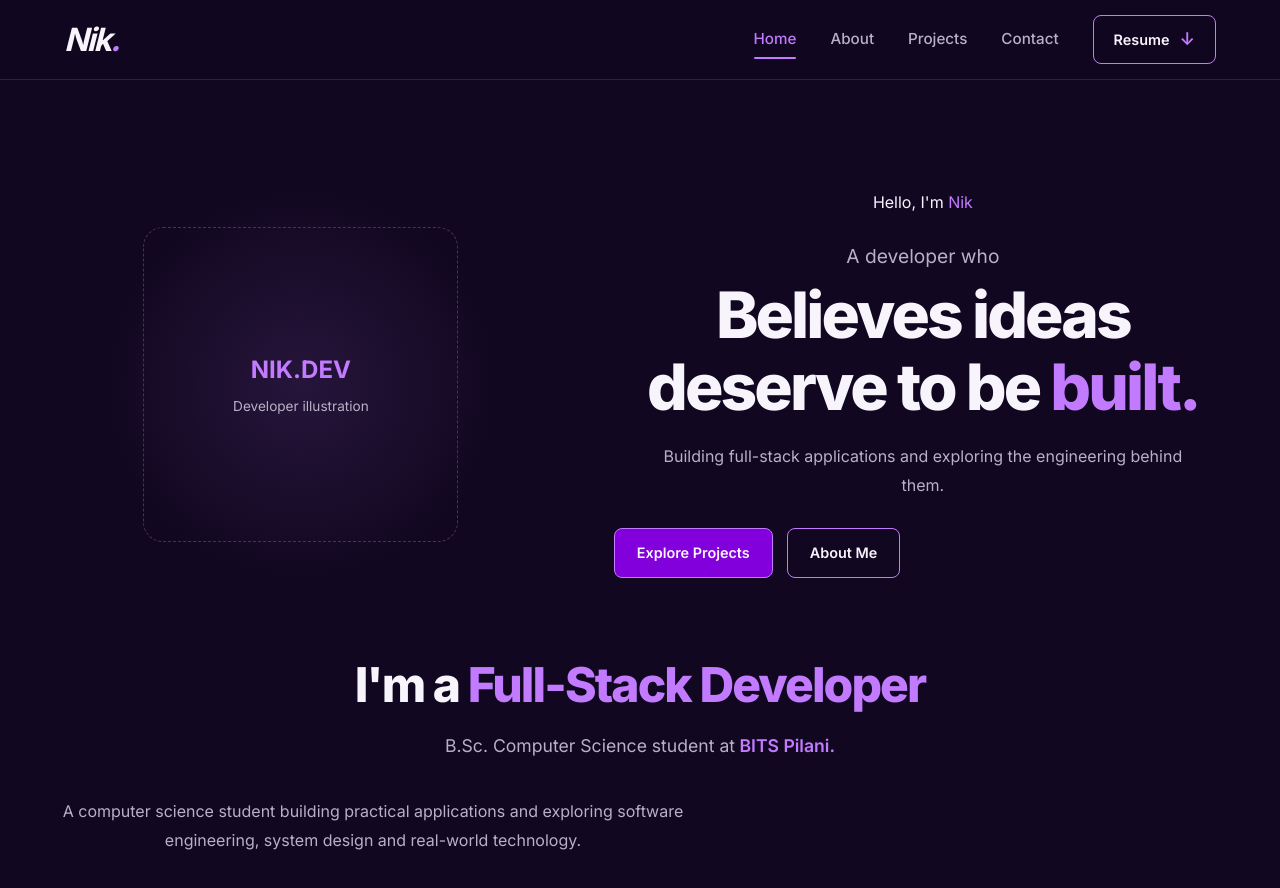
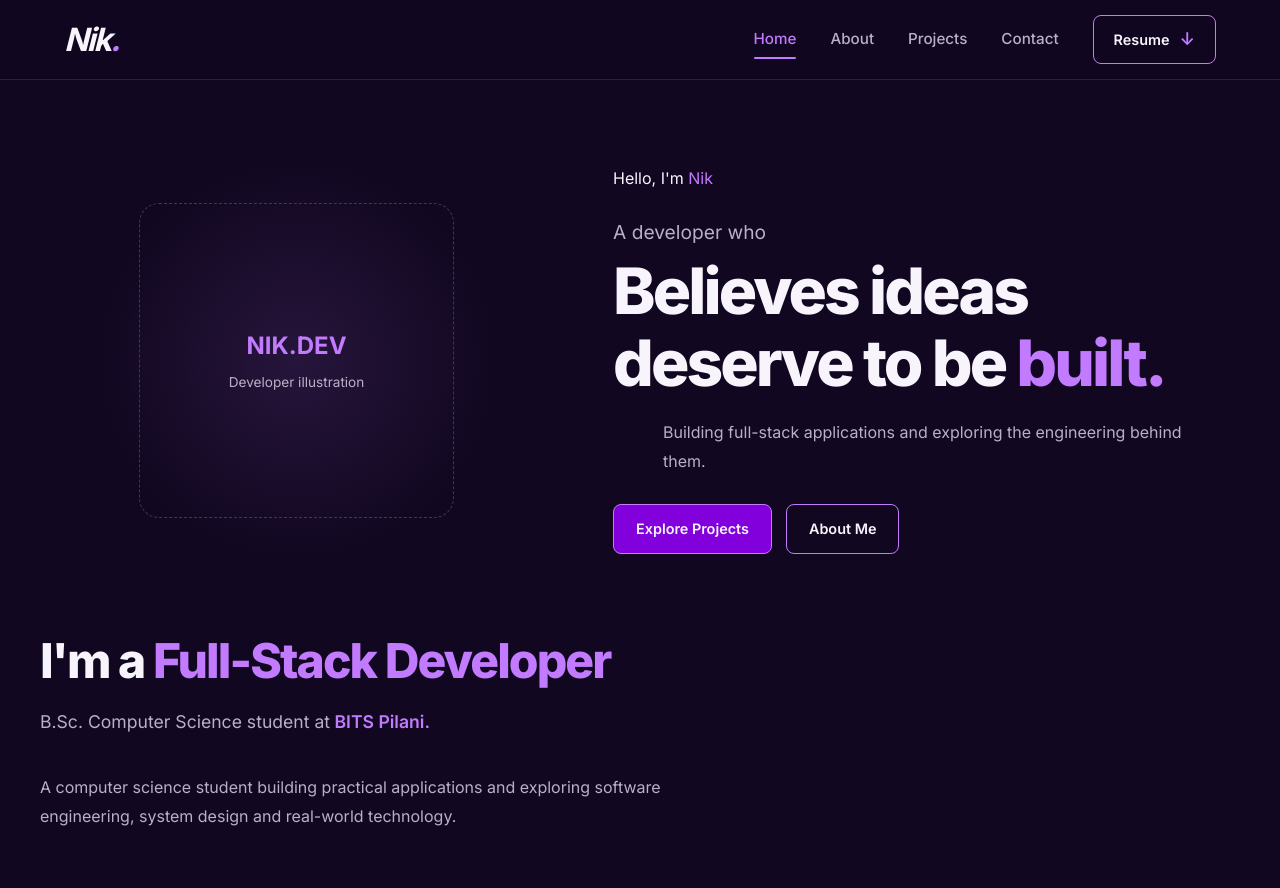
Before and after one commit to nikhilkdevx/My-PortFolio, a React (Vite) app: page / in a window 1280 px wide. Shown: the top 888 px of the page. Built offline with nearby package versions, Linux system fonts and the light colour scheme.

Commit message:
improving design

```diff
--- a/src/App.css
+++ b/src/App.css
@@ -1,11 +1,7 @@
 
 .portfolio-shell {
+  width: 100%;
   min-height: 100vh;
-  display: flex;
-  align-items: center;
-  justify-content: center;
-  padding: 24px;
-  text-align: center;
 
   opacity: 1;
   transform: translateY(0);
--- a/src/sections/Hero.css
+++ b/src/sections/Hero.css
@@ -184,6 +184,16 @@
   line-height: 1.8;
 }
 
+.hero-introduction {
+  max-width: 620px;
+  text-align: left;
+}
+
+.hero-details {
+  grid-column: 1 / -1;
+  text-align: left;
+}
+
 /* Responsive layout */
 
 @media (max-width: 768px) {
```
